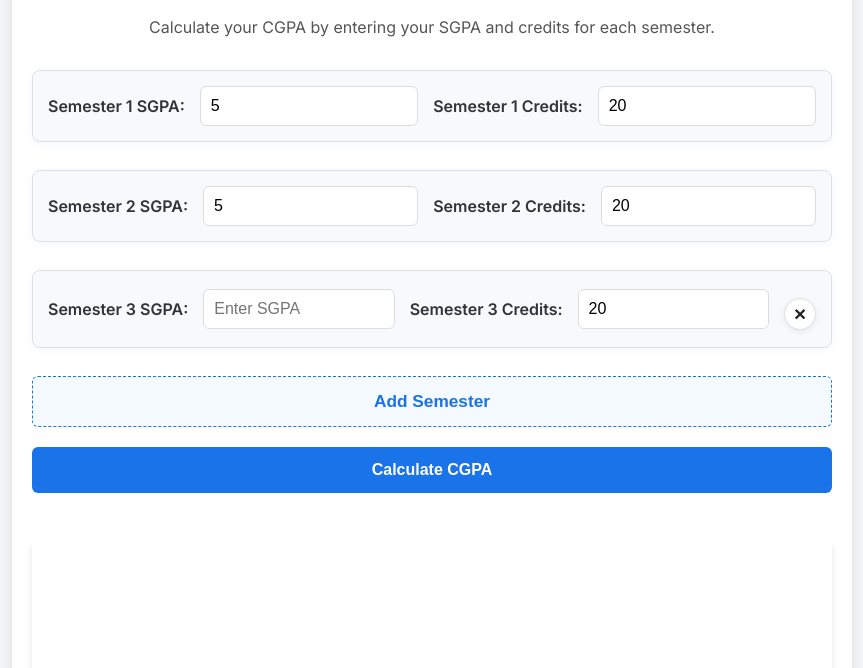
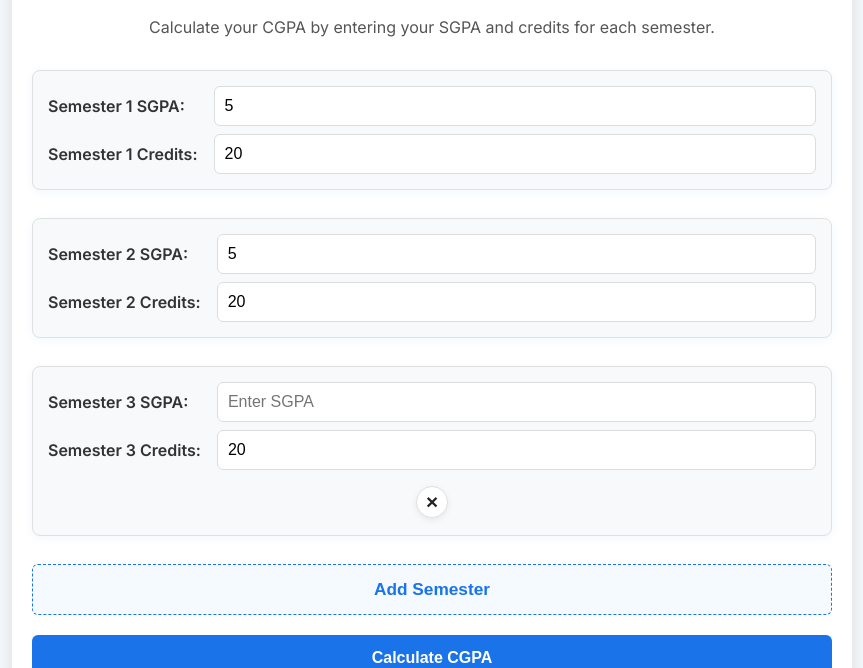
Before and after one commit to Sannidhipopshetwar/CGPA-CALCULATOR, a plain HTML site: page index.html in a window 1280 px wide. Both pictures are taken after typing "5", "5" into the empty fields and a click on the button "Add Semester". Shown: the part 132-800 px from the top of the page, without its empty margins (208-1071 px from the left). Drawn offline with nearby package versions, Linux system fonts and the light colour scheme.

Commit message:
removed empty container

```diff
--- a/index.html
+++ b/index.html
@@ -21,8 +21,8 @@
             <button type="button" id="add-semester-btn">Add Semester</button>
             <button type="submit">Calculate CGPA</button>
         </form>
-        <div id="result"></div>
-        <div class="graph-container">
+        <div id="result" class="hidden"></div>
+        <div class="graph-container hidden">
             <canvas id="sgpaGraph"></canvas>
         </div>
         <div id="targetCgpaSection"
--- a/script.js
+++ b/script.js
@@ -99,6 +99,8 @@ document.addEventListener('DOMContentLoaded', () => {
                 if (totalCredits > 0) {
                     const cgpa = (weightedSgpaSum / totalCredits).toFixed(2);
                     const percentage = ((parseFloat(cgpa) - 0.5) * 10).toFixed(2);
+                    resultDiv.classList.remove('hidden');
+                    document.querySelector('.graph-container').classList.remove('hidden');
                     displayResult(cgpa, percentage, semesterData);
                     updateGraph(semesterData);
                     setupTargetCgpa(cgpa, semesterData);
--- a/style.css
+++ b/style.css
@@ -429,3 +429,59 @@ footer {
     color: #000;
     border-color: #bbb;
 }
+
+.remove-semester-btn:focus {
+    box-shadow: 0 0 0 3px rgba(26, 115, 232, 0.2);
+}
+
+/* Adjusting layout for the remove button */
+.semester-group {
+    display: grid;
+    grid-template-columns: auto 1fr;
+    grid-template-rows: auto auto;
+    gap: 8px 16px;
+    align-items: center;
+}
+
+.semester-group label[for^="sgpa-"] {
+    grid-column: 1;
+    grid-row: 1;
+}
+
+.semester-group input[id^="sgpa-"] {
+    grid-column: 2;
+    grid-row: 1;
+}
+
+.semester-group label[for^="credits-"] {
+    grid-column: 1;
+    grid-row: 2;
+}
+
+.semester-group input[id^="credits-"] {
+    grid-column: 2;
+    grid-row: 2;
+}
+
+.remove-btn-row {
+    grid-column: 1 / -1;
+    grid-row: 3;
+    margin-top: 8px;
+}
+
+@media (max-width: 600px) {
+    .semester-group {
+        display: flex;
+        flex-direction: column;
+        align-items: stretch;
+        gap: 10px;
+    }
+
+    .remove-btn-row {
+        margin-top: 10px;
+    }
+}
+
+.hidden {
+    display: none;
+}
```
